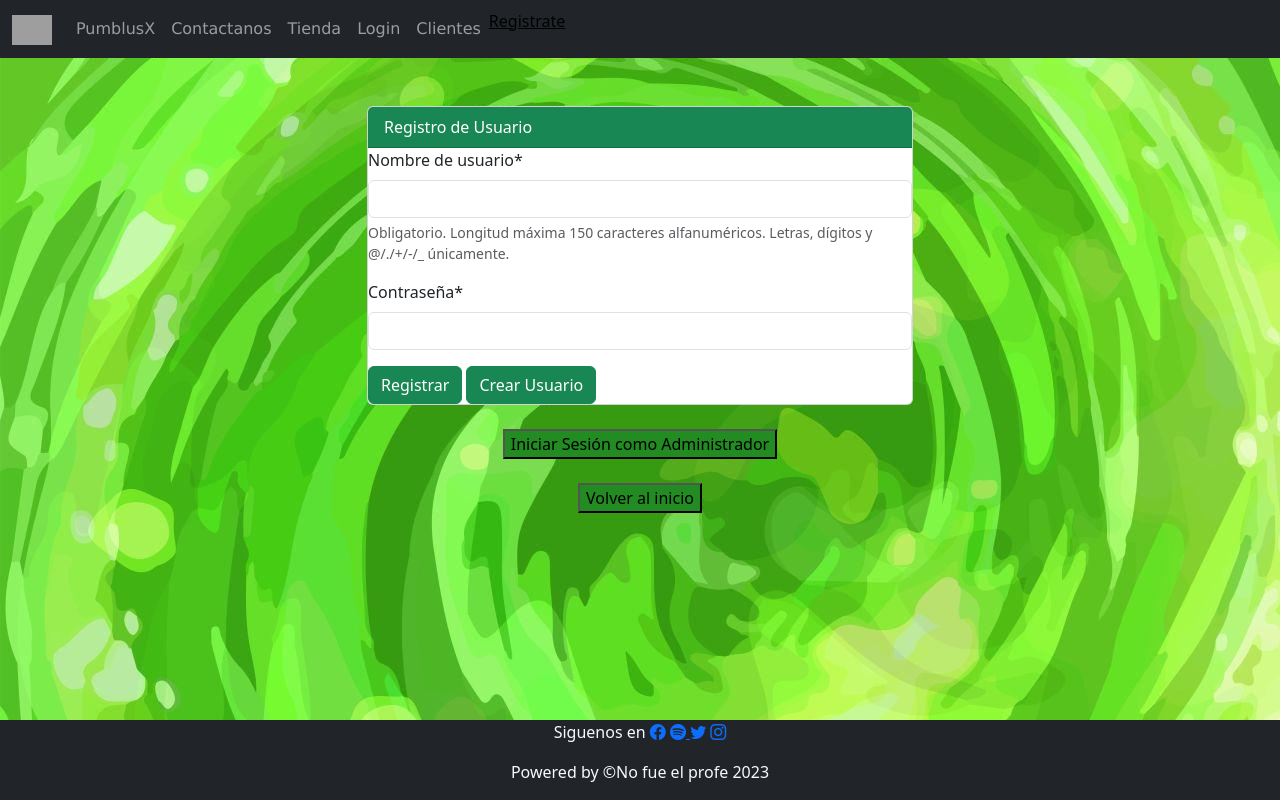
After one commit to MiguelGaticaBestNick123/Plumbus, a Django app: template app/templates/app/registration/registro.html in a window 1280 px wide. The commit adds this page. Run offline with Django 4.2, Linux system fonts and the light colour scheme; the template is opened without the code that fills it: values that come from a table or form of the project are taken from there, others are empty; some libraries are stand-ins or nearby versions; grey boxes are pictures that could not be loaded.

Commit message:
html registro pene

```diff
--- a/app/templates/app/base.html
+++ b/app/templates/app/base.html
@@ -64,6 +64,21 @@
                     <li class="nav-item">
                         <a class="nav-link pumblus auto" href="clientes.html">Clientes</a>
                     </li>
+                    {% if user.is_authenticated %}
+                    <li>
+                        <a style="float: right;" href="{% url 'logout' %}">Cerrar Sesión</a>
+                    </li>
+                    <li>
+                        <a href="#">@{{ user.username }}</a>
+                    </li>
+                        {% else %}
+                    <li>
+                        <a href="{% url 'login' %}"></a>
+                    </li>
+                    <li>
+                        <a style= "color: black;"  href="{% url 'registro' %}">Registrate</a>
+                    </li>
+                    {% endif %}
                 </ul>
             </div>
         </div>
--- /dev/null
+++ b/app/templates/app/registration/registro.html
@@ -0,0 +1,43 @@
+{%extends 'app/base.html' %}
+{%block contenido%}
+{% load crispy_forms_tags %}
+{% load static %}
+    <!-- Archivos CSS de Bootstrap -->
+    <link rel="stylesheet" href="{% static 'css/bootstrap.min.css' %}">
+    <link rel="stylesheet" href="{% static 'css/bootstrap-icons.css' %}">
+
+    <!-- Archivos CSS personalizados -->
+    <link rel="stylesheet" href="{% static 'app/css/estilo.css' %}">
+    <link rel="stylesheet" href="{% static 'app/css/style-index.css' %}">
+
+    <div class="container">
+        <div class="row justify-content-center mt-5">
+            <div class="col-md-6">
+                <div class="card">
+                    <div class="card-header bg-success text-white" id="card">Registro de Usuario</div>
+                    <form action="" method="post" enctype="multipart/form-data">
+                            {% csrf_token %}
+                            {{ form | crispy }}
+                            <button type="submit" class="btn btn-success btn-block">Registrar</button>
+                            <a href="crearusuariobueno.html" class="btn btn-success btn-block">Crear Usuario</a>
+                        </form>
+
+                    </div>
+                </div>
+            </div>
+        </div>
+    </div>
+    <br>
+
+    <div style="text-align: center;">
+        <a href="loginadmin.html">
+        <button style="background-color:forestgreen;" type="submit" class="btnadmin" >Iniciar Sesión como Administrador</button>
+        </a>
+    </div>
+    <br>
+    <div style="text-align: center;">
+        <a href="index.html">
+        <button style="background-color:forestgreen;" type="submit" class="btnadmin" >Volver al inicio</button>
+        </a>
+    </div>
+{%endblock%}
```
